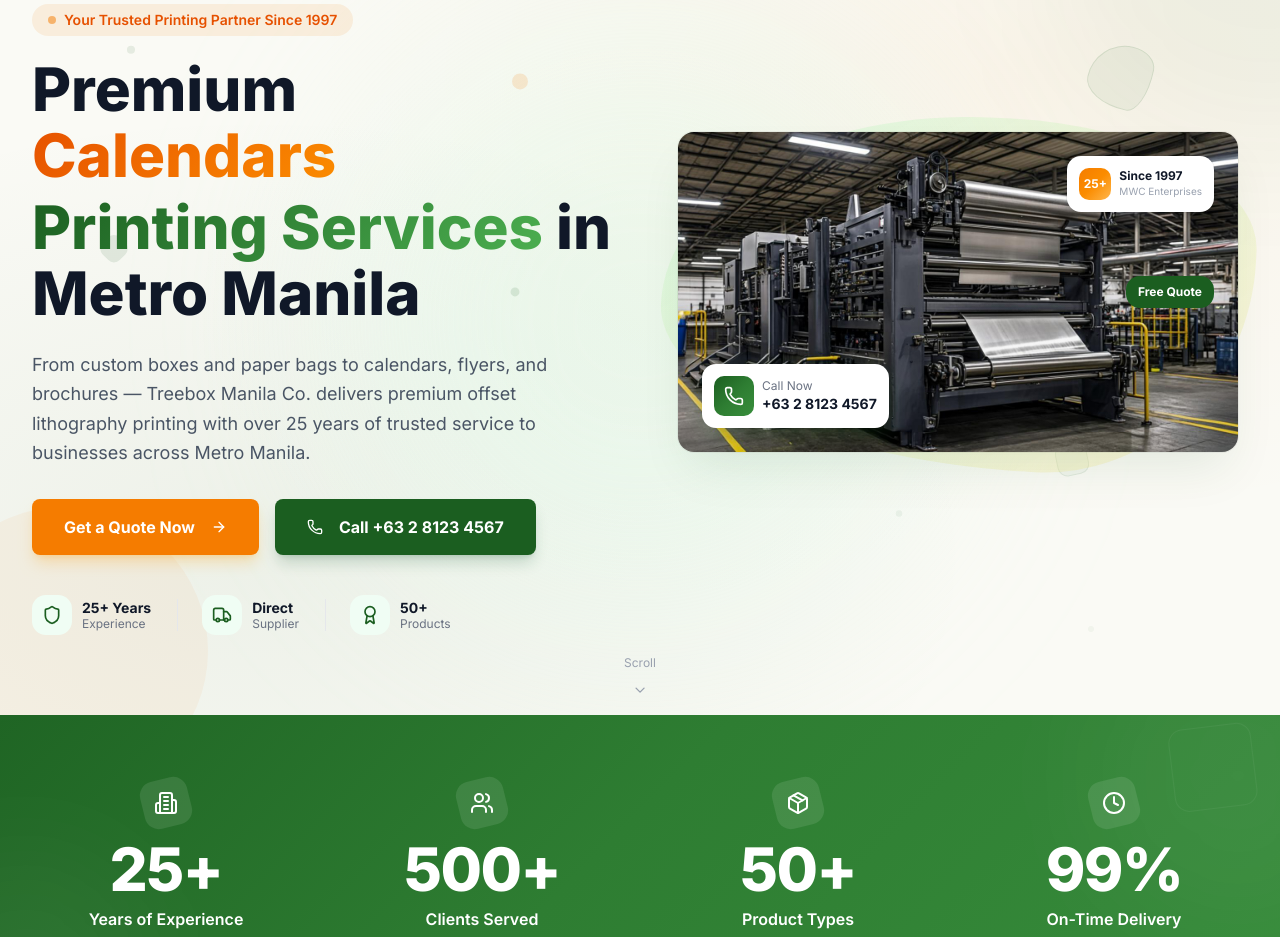
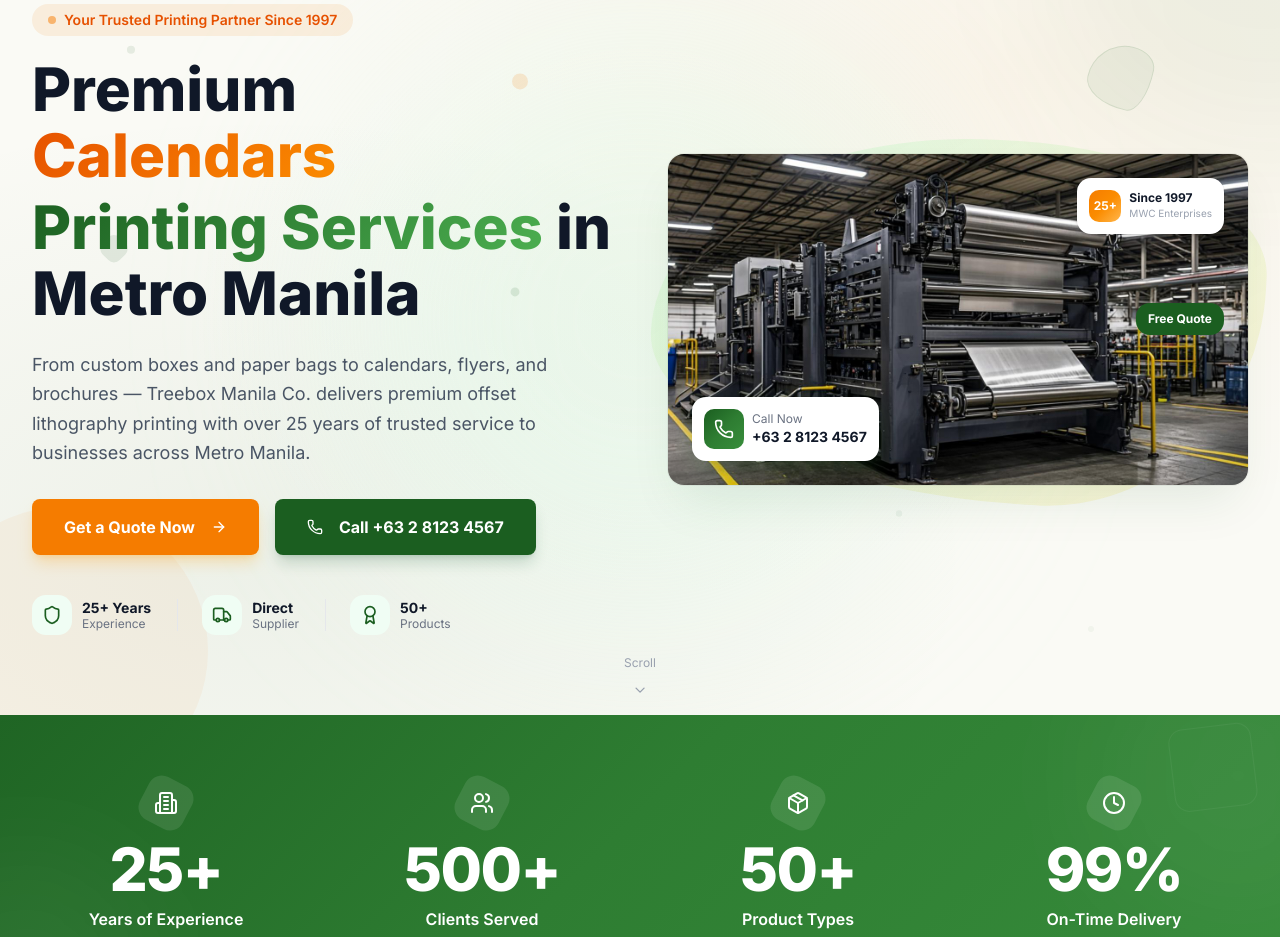
Before and after one commit to marktantongco/treeboxmanila, a Next.js app: page / in a window 1280 px wide. Shown: the part 140-1077 px from the top of the page. Built offline with nearby package versions, Linux system fonts and the light colour scheme.

Commit message:
7019faf3-db89-4591-b94b-6893b4d04a34

```diff
--- a/src/components/FAQ.tsx
+++ b/src/components/FAQ.tsx
@@ -56,9 +56,9 @@
   return (
     <motion.div
       ref={ref}
-      initial={{ opacity: 0, y: 20, scale: 0.98 }}
-      animate={isInView ? { opacity: 1, y: 0, scale: 1 } : {}}
-      transition={{ duration: 0.4, delay: index * 0.05, ease: [0.25, 0.1, 0.25, 1] }}
+      initial={{ opacity: 0, y: 25, scale: 0.97, filter: "blur(3px)" }}
+      animate={isInView ? { opacity: 1, y: 0, scale: 1, filter: "blur(0px)" } : {}}
+      transition={{ duration: 0.5, delay: index * 0.06, ease: [0.16, 1, 0.3, 1] }}
     >
       <div className={`bg-white rounded-xl border shadow-sm overflow-hidden transition-all duration-300 hover-lift touch-feedback ${
         isOpen ? 'border-[var(--color-brand-green)]/20 shadow-md' : 'border-gray-100 hover:border-[var(--color-brand-green)]/20'
--- a/src/components/HeroSection.tsx
+++ b/src/components/HeroSection.tsx
@@ -23,40 +23,43 @@
 ];
 
 const textVariants = {
-  hidden: { opacity: 0, y: 30 },
+  hidden: { opacity: 0, y: 40, filter: "blur(4px)" },
   visible: (i: number) => ({
     opacity: 1,
     y: 0,
-    transition: { delay: 0.2 + i * 0.12, duration: 0.7, ease: [0.25, 0.1, 0.25, 1] },
+    filter: "blur(0px)",
+    transition: { delay: 0.15 + i * 0.12, duration: 0.8, ease: [0.16, 1, 0.3, 1] },
   }),
 };
 
 const mobileTextVariants = {
-  hidden: { opacity: 0, y: 20 },
+  hidden: { opacity: 0, y: 25, filter: "blur(2px)" },
   visible: (i: number) => ({
     opacity: 1,
     y: 0,
-    transition: { delay: 0.1 + i * 0.08, duration: 0.5, ease: [0.25, 0.1, 0.25, 1] },
+    filter: "blur(0px)",
+    transition: { delay: 0.1 + i * 0.08, duration: 0.6, ease: [0.16, 1, 0.3, 1] },
   }),
 };
 
 const imageVariants = {
-  hidden: { opacity: 0, scale: 0.95, x: 30 },
+  hidden: { opacity: 0, scale: 0.92, x: 50, rotateY: -8 },
   visible: {
     opacity: 1,
     scale: 1,
     x: 0,
-    transition: { delay: 0.4, duration: 0.8, ease: [0.25, 0.1, 0.25, 1] },
+    rotateY: 0,
+    transition: { delay: 0.5, duration: 1, ease: [0.16, 1, 0.3, 1] },
   },
 };
 
 const mobileImageVariants = {
-  hidden: { opacity: 0, scale: 0.97, y: 15 },
+  hidden: { opacity: 0, scale: 0.97, y: 20 },
   visible: {
     opacity: 1,
     scale: 1,
     y: 0,
-    transition: { delay: 0.2, duration: 0.5, ease: [0.25, 0.1, 0.25, 1] },
+    transition: { delay: 0.2, duration: 0.6, ease: [0.16, 1, 0.3, 1] },
   },
 };
 
@@ -81,10 +84,10 @@
       <AnimatePresence mode="wait">
         <motion.span
           key={words[index]}
-          initial={{ y: "100%", opacity: 0, filter: "blur(4px)" }}
-          animate={{ y: 0, opacity: 1, filter: "blur(0px)" }}
-          exit={{ y: "-100%", opacity: 0, filter: "blur(4px)" }}
-          transition={{ duration: 0.5, ease: [0.25, 0.1, 0.25, 1] }}
+          initial={{ y: "100%", opacity: 0, filter: "blur(8px)", scale: 0.9 }}
+          animate={{ y: 0, opacity: 1, filter: "blur(0px)", scale: 1 }}
+          exit={{ y: "-100%", opacity: 0, filter: "blur(8px)", scale: 0.9 }}
+          transition={{ duration: 0.6, ease: [0.16, 1, 0.3, 1] }}
           className="absolute left-0 text-gradient-amber"
         >
           {words[index]}
@@ -289,15 +292,15 @@
             </motion.div>
           </div>
 
-          {/* Hero Image — centered, moved higher */}
+          {/* Hero Image — responsive, fills available space */}
           <motion.div
             initial="hidden"
             animate="visible"
             variants={iv}
-            className="order-1 lg:order-2 flex justify-center lg:-mt-8 xl:-mt-14"
+            className="order-1 lg:order-2 flex justify-center items-center"
           >
             <TiltCard tiltAmount={5}>
-              <div className="relative w-full max-w-[560px]">
+              <div className="relative w-full">
                 {/* Decorative shape with morph animation */}
                 <div className="absolute -inset-4 bg-gradient-to-br from-green-200/40 to-amber-200/30 rounded-3xl rotate-3 animate-morph" />
                 <div className="relative overflow-hidden rounded-2xl shadow-2xl shadow-green-900/10 ring-1 ring-black/5">
@@ -315,10 +318,11 @@
                 </div>
                 {/* Floating badge — Call Now with shadow pulse — positioned inside bounds */}
                 <motion.div
-                  initial={{ opacity: 0, scale: 0 }}
-                  animate={{ opacity: 1, scale: 1 }}
-                  transition={{ delay: 1.2, type: "spring" }}
-                  className="absolute bottom-3 left-3 sm:bottom-6 sm:left-6 bg-white rounded-xl shadow-lg p-3 flex items-center gap-2 ring-1 ring-black/5 animate-shadow-pulse"
+                  initial={{ opacity: 0, scale: 0, y: 20 }}
+                  animate={{ opacity: 1, scale: 1, y: 0 }}
+                  transition={{ delay: 1.2, type: "spring", stiffness: 200, damping: 15 }}
+                  whileHover={{ scale: 1.08, y: -2 }}
+                  className="absolute bottom-3 left-3 sm:bottom-6 sm:left-6 bg-white rounded-xl shadow-lg p-3 flex items-center gap-2 ring-1 ring-black/5 animate-shadow-pulse cursor-pointer"
                 >
                   <div className="w-10 h-10 rounded-lg gradient-green flex items-center justify-center text-white">
                     <Phone className="h-5 w-5" />
@@ -330,10 +334,11 @@
                 </motion.div>
                 {/* Floating badge — Since 1997 — positioned inside bounds */}
                 <motion.div
-                  initial={{ opacity: 0, scale: 0 }}
-                  animate={{ opacity: 1, scale: 1 }}
-                  transition={{ delay: 1.5, type: "spring" }}
-                  className="absolute top-3 right-3 sm:top-6 sm:right-6 bg-white rounded-xl shadow-lg p-3 ring-1 ring-black/5"
+                  initial={{ opacity: 0, scale: 0, y: -20 }}
+                  animate={{ opacity: 1, scale: 1, y: 0 }}
+                  transition={{ delay: 1.5, type: "spring", stiffness: 200, damping: 15 }}
+                  whileHover={{ scale: 1.08, y: -2 }}
+                  className="absolute top-3 right-3 sm:top-6 sm:right-6 bg-white rounded-xl shadow-lg p-3 ring-1 ring-black/5 cursor-pointer"
                 >
                   <div className="flex items-center gap-2">
                     <div className="w-8 h-8 rounded-lg gradient-amber flex items-center justify-center text-white text-xs font-bold">
@@ -347,9 +352,10 @@
                 </motion.div>
                 {/* Floating badge — Free Quote — positioned inside bounds */}
                 <motion.div
-                  initial={{ opacity: 0, x: 20 }}
-                  animate={{ opacity: 1, x: 0 }}
-                  transition={{ delay: 1.8, type: "spring" }}
+                  initial={{ opacity: 0, x: 30, scale: 0.8 }}
+                  animate={{ opacity: 1, x: 0, scale: 1 }}
+                  transition={{ delay: 1.8, type: "spring", stiffness: 200, damping: 15 }}
+                  whileHover={{ scale: 1.1 }}
                   className="absolute top-1/2 right-3 sm:right-6 -translate-y-1/2 hidden lg:block"
                 >
                   <div className="bg-[var(--color-brand-green)] text-white rounded-xl shadow-lg px-3 py-2 text-xs font-bold animate-pulse-badge">
--- a/src/components/ProcessSection.tsx
+++ b/src/components/ProcessSection.tsx
@@ -163,9 +163,9 @@
   return (
     <motion.div
       ref={ref}
-      initial={{ opacity: 0, x: 25, scale: 0.97 }}
-      animate={isInView ? { opacity: 1, x: 0, scale: 1 } : {}}
-      transition={{ duration: 0.4, delay: index * 0.06, ease: [0.25, 0.1, 0.25, 1] }}
+      initial={{ opacity: 0, x: 30, scale: 0.95, filter: "blur(4px)" }}
+      animate={isInView ? { opacity: 1, x: 0, scale: 1, filter: "blur(0px)" } : {}}
+      transition={{ duration: 0.5, delay: index * 0.08, ease: [0.16, 1, 0.3, 1] }}
       data-step={index}
       className="relative"
     >
--- a/src/components/StatsSection.tsx
+++ b/src/components/StatsSection.tsx
@@ -52,25 +52,25 @@
   return (
     <motion.div
       ref={ref}
-      initial={{ opacity: 0, y: isMobile ? 16 : 24, scale: 0.95 }}
-      animate={isInView ? { opacity: 1, y: 0, scale: 1 } : {}}
+      initial={{ opacity: 0, y: isMobile ? 16 : 30, scale: 0.9, filter: "blur(4px)" }}
+      animate={isInView ? { opacity: 1, y: 0, scale: 1, filter: "blur(0px)" } : {}}
       transition={{
-        duration: isMobile ? 0.35 : 0.5,
-        delay: index * (isMobile ? 0.06 : 0.1),
-        ease: [0.25, 0.1, 0.25, 1],
+        duration: isMobile ? 0.4 : 0.6,
+        delay: index * (isMobile ? 0.08 : 0.12),
+        ease: [0.16, 1, 0.3, 1],
       }}
       className="text-center group"
     >
       <motion.div
         animate={{ rotate: 360 }}
-        transition={{ repeat: Infinity, duration: 15, ease: "linear" }}
-        whileHover={{ scale: 1.15 }}
-        whileTap={{ scale: 0.95 }}
-        className="inline-flex items-center justify-center w-12 h-12 rounded-xl bg-white/10 mb-3 group-hover:bg-white/20 transition-colors"
+        transition={{ repeat: Infinity, duration: 12, ease: "linear" }}
+        whileHover={{ scale: 1.2 }}
+        whileTap={{ scale: 0.9, rotate: 180 }}
+        className="inline-flex items-center justify-center w-12 h-12 rounded-xl bg-white/10 mb-3 group-hover:bg-white/20 transition-colors cursor-pointer"
       >
         <motion.div
           animate={{ rotate: -360 }}
-          transition={{ repeat: Infinity, duration: 15, ease: "linear" }}
+          transition={{ repeat: Infinity, duration: 12, ease: "linear" }}
           style={{ display: "flex", alignItems: "center", justifyContent: "center" }}
         >
           <Icon className="h-6 w-6 text-white" />
--- a/src/components/animations.tsx
+++ b/src/components/animations.tsx
@@ -15,43 +15,43 @@
 /* ──────────────── Reusable Animation Presets ──────────────── */
 
 export const fadeInUp: { hidden: Variant; visible: Variant } = {
-  hidden: { opacity: 0, y: 30 },
-  visible: { opacity: 1, y: 0 },
+  hidden: { opacity: 0, y: 40, filter: "blur(4px)" },
+  visible: { opacity: 1, y: 0, filter: "blur(0px)" },
 };
 
 export const fadeInDown: { hidden: Variant; visible: Variant } = {
-  hidden: { opacity: 0, y: -30 },
-  visible: { opacity: 1, y: 0 },
+  hidden: { opacity: 0, y: -40, filter: "blur(4px)" },
+  visible: { opacity: 1, y: 0, filter: "blur(0px)" },
 };
 
 export const fadeInLeft: { hidden: Variant; visible: Variant } = {
-  hidden: { opacity: 0, x: -30 },
-  visible: { opacity: 1, x: 0 },
+  hidden: { opacity: 0, x: -40, filter: "blur(3px)" },
+  visible: { opacity: 1, x: 0, filter: "blur(0px)" },
 };
 
 export const fadeInRight: { hidden: Variant; visible: Variant } = {
-  hidden: { opacity: 0, x: 30 },
-  visible: { opacity: 1, x: 0 },
+  hidden: { opacity: 0, x: 40, filter: "blur(3px)" },
+  visible: { opacity: 1, x: 0, filter: "blur(0px)" },
 };
 
 export const scaleIn: { hidden: Variant; visible: Variant } = {
-  hidden: { opacity: 0, scale: 0.9 },
-  visible: { opacity: 1, scale: 1 },
+  hidden: { opacity: 0, scale: 0.85, filter: "blur(6px)" },
+  visible: { opacity: 1, scale: 1, filter: "blur(0px)" },
 };
 
 export const rotateIn: { hidden: Variant; visible: Variant } = {
-  hidden: { opacity: 0, rotate: -5, scale: 0.95 },
-  visible: { opacity: 1, rotate: 0, scale: 1 },
+  hidden: { opacity: 0, rotate: -8, scale: 0.9, filter: "blur(4px)" },
+  visible: { opacity: 1, rotate: 0, scale: 1, filter: "blur(0px)" },
 };
 
 export const blurIn: { hidden: Variant; visible: Variant } = {
-  hidden: { opacity: 0, filter: "blur(8px)" },
+  hidden: { opacity: 0, filter: "blur(12px)" },
   visible: { opacity: 1, filter: "blur(0px)" },
 };
 
 export const slideInFromBottom: { hidden: Variant; visible: Variant } = {
-  hidden: { opacity: 0, y: 60 },
-  visible: { opacity: 1, y: 0 },
+  hidden: { opacity: 0, y: 60, filter: "blur(6px)" },
+  visible: { opacity: 1, y: 0, filter: "blur(0px)" },
 };
 
 export const staggerContainer = {
@@ -65,7 +65,7 @@
 
 export const EASE_OUT_EXPO = [0.16, 1, 0.3, 1] as const;
 export const EASE_OUT_QUINT = [0.22, 1, 0.36, 1] as const;
-export const EASE_SPRING = { type: "spring" as const, stiffness: 300, damping: 20 };
+export const EASE_SPRING = { type: "spring" as const, stiffness: 200, damping: 20 };
 
 /* ──────────────── ScrollReveal Wrapper ──────────────── */
 
@@ -84,7 +84,7 @@
   variants = fadeInUp,
   className = "",
   delay = 0,
-  duration = 0.6,
+  duration = 0.7,
   once = true,
   margin = "-50px",
 }: ScrollRevealProps) {
@@ -104,7 +104,7 @@
       initial="hidden"
       animate={controls}
       variants={variants}
-      transition={{ duration, delay, ease: [0.25, 0.1, 0.25, 1] }}
+      transition={{ duration, delay, ease: [0.16, 1, 0.3, 1] }}
       className={className}
       style={{ willChange: "transform, opacity" }}
     >
@@ -622,7 +622,7 @@
       initial={{ opacity: 0, ...directionMap[direction] }}
       whileInView={{ opacity: 1, x: 0, y: 0 }}
       viewport={{ once: true, margin: "-80px" }}
-      transition={{ duration: 0.7, delay, ease: [0.25, 0.1, 0.25, 1] }}
+      transition={{ duration: 0.8, delay, ease: [0.16, 1, 0.3, 1] }}
       className={className}
     >
       {children}
@@ -774,22 +774,22 @@
 /* ──────────────── 3D Card Reveal on Scroll ──────────────── */
 
 export const cardReveal3D: { hidden: Variant; visible: Variant } = {
-  hidden: { opacity: 0, y: 40, scale: 0.97 },
-  visible: { opacity: 1, y: 0, scale: 1 },
+  hidden: { opacity: 0, y: 50, scale: 0.95, filter: "blur(4px)" },
+  visible: { opacity: 1, y: 0, scale: 1, filter: "blur(0px)" },
 };
 
 export const cardRevealLeft: { hidden: Variant; visible: Variant } = {
-  hidden: { opacity: 0, x: -40, scale: 0.97 },
-  visible: { opacity: 1, x: 0, scale: 1 },
+  hidden: { opacity: 0, x: -50, scale: 0.95, filter: "blur(4px)" },
+  visible: { opacity: 1, x: 0, scale: 1, filter: "blur(0px)" },
 };
 
 export const cardRevealRight: { hidden: Variant; visible: Variant } = {
-  hidden: { opacity: 0, x: 40, scale: 0.97 },
-  visible: { opacity: 1, x: 0, scale: 1 },
+  hidden: { opacity: 0, x: 50, scale: 0.95, filter: "blur(4px)" },
+  visible: { opacity: 1, x: 0, scale: 1, filter: "blur(0px)" },
 };
 
 export const revealFromBlur: { hidden: Variant; visible: Variant } = {
-  hidden: { opacity: 0, filter: "blur(12px)", scale: 0.96 },
+  hidden: { opacity: 0, filter: "blur(16px)", scale: 0.94 },
   visible: { opacity: 1, filter: "blur(0px)", scale: 1 },
 };
 
@@ -859,7 +859,7 @@
       ref={ref}
       initial={{ opacity: 0, ...directionMap[direction] }}
       animate={isInView ? { opacity: 1, x: 0, y: 0 } : { opacity: 0, ...directionMap[direction] }}
-      transition={{ duration, delay, ease: [0.25, 0.1, 0.25, 1] }}
+      transition={{ duration, delay, ease: [0.16, 1, 0.3, 1] }}
       className={className}
       style={{ willChange: "transform, opacity" }}
     >
@@ -946,9 +946,9 @@
       initial="hidden"
       animate={isInView ? "visible" : "hidden"}
       transition={{
-        duration: 0.6,
+        duration: 0.7,
         delay,
-        ease: [0.25, 0.1, 0.25, 1],
+        ease: [0.16, 1, 0.3, 1],
       }}
       className={className}
       style={{ willChange: "transform, opacity" }}
@@ -985,12 +985,12 @@
   return (
     <motion.div
       ref={ref}
-      initial={{ opacity: 0, ...dirMap[direction], scale: 0.97 }}
+      initial={{ opacity: 0, ...dirMap[direction], scale: 0.95 }}
       animate={isInView ? { opacity: 1, x: 0, y: 0, scale: 1 } : {}}
       transition={{
-        duration: 0.5,
+        duration: 0.6,
         delay,
-        ease: [0.25, 0.1, 0.25, 1],
+        ease: [0.16, 1, 0.3, 1],
       }}
       className={className}
     >
@@ -1115,23 +1115,23 @@
   const ref = useRef<HTMLDivElement>(null);
   const isInView = useInView(ref, { once: true, margin: "-40px" });
 
-  /* Use simple opacity + transform instead of clip-path to avoid:
+  /* Simple opacity + scale reveal — no clip-path to avoid:
      1. Images permanently hidden when useInView doesn't fire
      2. Jitter from clip-path + scale combo
      3. Poor mobile performance with clip-path animations */
   const directionOffset = {
-    up: { y: 20, x: 0 },
-    down: { y: -20, x: 0 },
-    left: { x: 20, y: 0 },
-    right: { x: -20, y: 0 },
+    up: { y: 25, x: 0 },
+    down: { y: -25, x: 0 },
+    left: { x: 25, y: 0 },
+    right: { x: -25, y: 0 },
   };
 
   return (
     <motion.div
       ref={ref}
-      initial={{ opacity: 0, ...directionOffset[direction], scale: 1.03 }}
-      animate={isInView ? { opacity: 1, x: 0, y: 0, scale: 1 } : { opacity: 0, ...directionOffset[direction], scale: 1.03 }}
-      transition={{ duration: 0.6, delay, ease: [0.25, 0.1, 0.25, 1] }}
+      initial={{ opacity: 0, ...directionOffset[direction], scale: 1.04, filter: "blur(4px)" }}
+      animate={isInView ? { opacity: 1, x: 0, y: 0, scale: 1, filter: "blur(0px)" } : { opacity: 0, ...directionOffset[direction], scale: 1.04, filter: "blur(4px)" }}
+      transition={{ duration: 0.7, delay, ease: [0.16, 1, 0.3, 1] }}
       className={className}
       style={{ willChange: "transform, opacity" }}
     >
```
Also changed, not shown: src/components/ServicesGrid.tsx (+12 -19 lines), src/components/Testimonials.tsx (+7 -4 lines), src/components/WhyChooseUs.tsx (+18 -10 lines).
